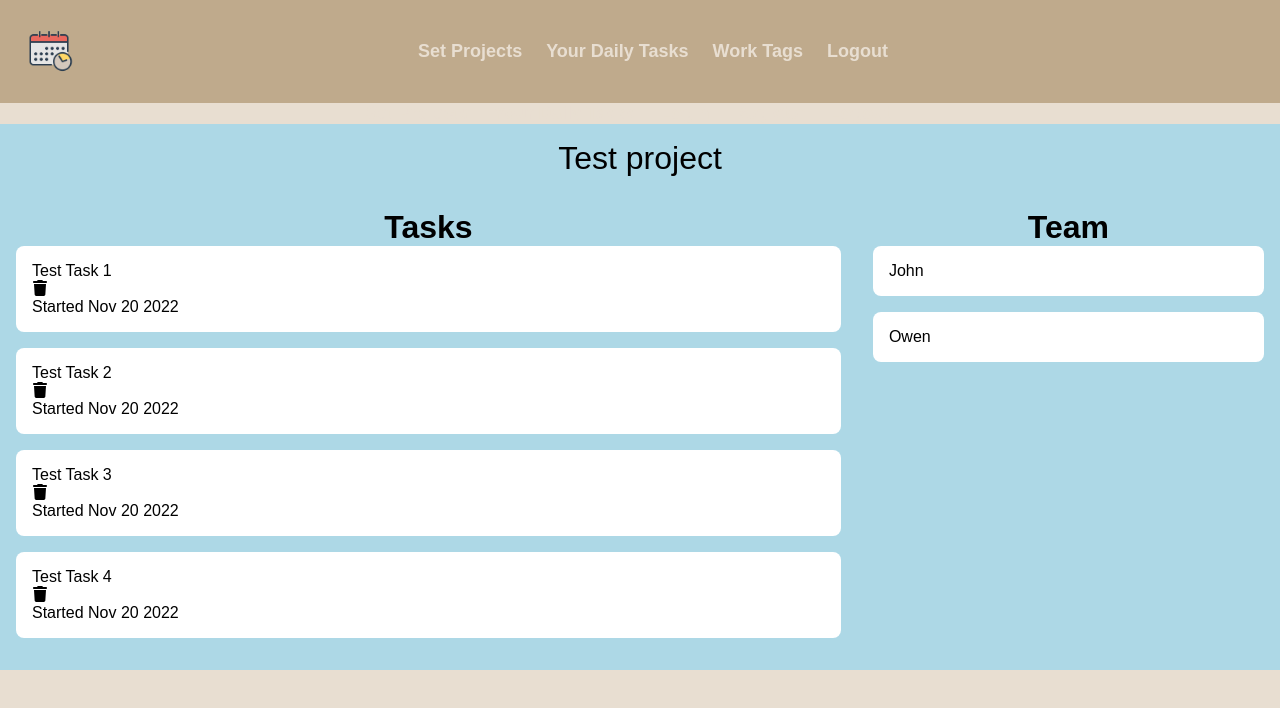
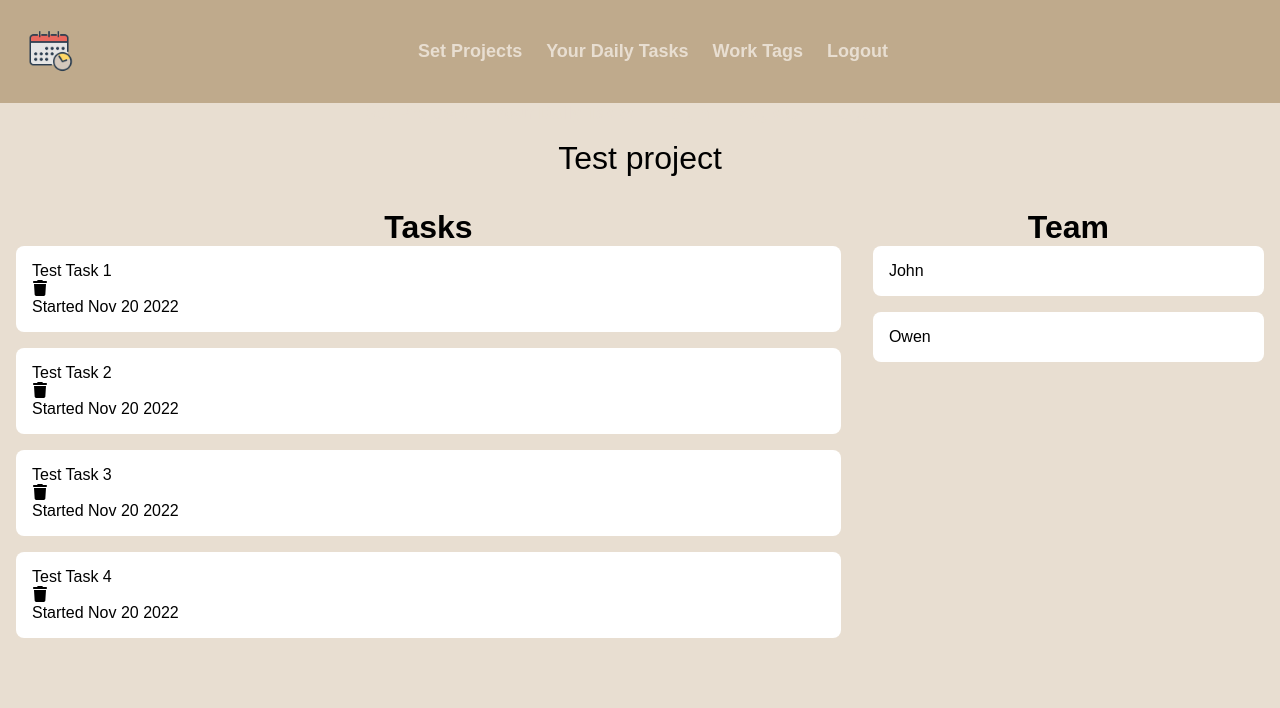
Before and after one commit to ojr4316/meetandhack, a Next.js app in the folder frontend/: page /pro in a window 1280 px wide. Shown: the top 708 px of the page. Built offline with nearby package versions, Linux system fonts and the light colour scheme.

Commit message:
fixed background on project module css.

```diff
--- a/frontend/styles/Project.module.css
+++ b/frontend/styles/Project.module.css
@@ -4,7 +4,6 @@
     height: 100%;
     height: max-content;
     background-repeat: repeat-y;
-    background-color: lightblue;
 }
 
 .project_header {
```
